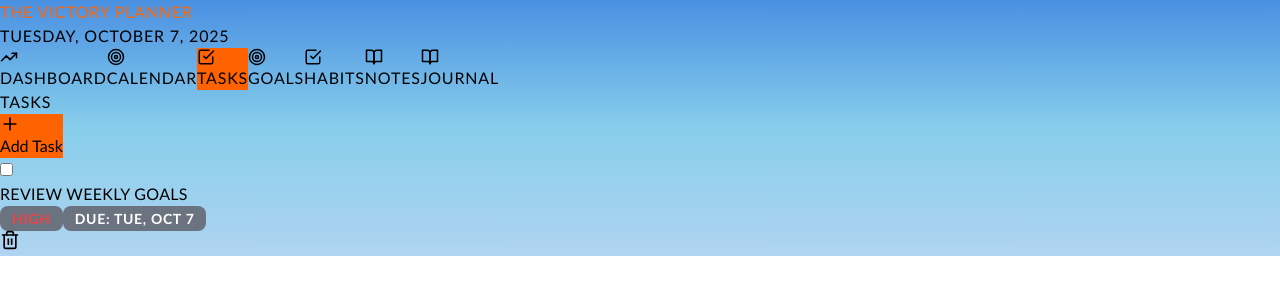
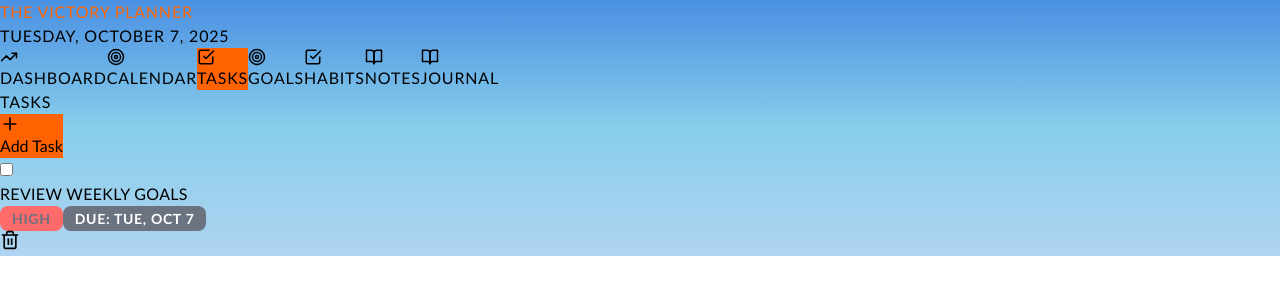
Before and after one commit to crazytigerwin/victory-planner, a React (Vite) app: page / in a window 1280 px wide. Both pictures are taken after a click on the button "TASKS". Shown: the top 300 px of the page. Built offline with nearby package versions, Linux system fonts and the light colour scheme; the HTML template or start-up script is replaced by a standard one.

Commit message:
Improved journal section with edit and delete features

```diff
--- a/src/App.jsx
+++ b/src/App.jsx
@@ -319,9 +319,22 @@ export default function VictoryPlanner() {
   const totalToday = todayTasks.length;
 
   const getPriorityColor = (priority) => {
-    if (priority === 'high') return '#EF4444';
-    if (priority === 'medium') return '#EAB308';
-    return '#10B981';
+    if (priority === 'high') return '#FF6B6B';
+    if (priority === 'medium') return '#DFFF00';
+    return '#00D100';
+  };
+
+  const getPriorityStyle = (priority) => {
+    return {
+      backgroundColor: getPriorityColor(priority),
+      color: '#6B7280',
+      padding: '4px 12px',
+      borderRadius: '8px',
+      fontSize: '14px',
+      fontWeight: 'bold',
+      textTransform: 'uppercase',
+      letterSpacing: '0.05em'
+    };
   };
 
   return (
@@ -331,9 +344,8 @@ export default function VictoryPlanner() {
     }}>
       <div className="bg-black/30 backdrop-blur-sm border-b border-orange-500/20">
         <div className="max-w-7xl mx-auto px-4 py-6">
-          <div className="flex justify-between items-center">
-            <div className="flex-1">
-              <h1 className="text-4xl font-bold text-center" style={{
+          <div className="flex flex-col gap-4">
+            <h1 className="text-3xl md:text-4xl font-bold text-center" style={{
               background: 'linear-gradient(to right, #FF6200, #FF8C00)',
               WebkitBackgroundClip: 'text',
               WebkitTextFillColor: 'transparent',
@@ -341,30 +353,27 @@ export default function VictoryPlanner() {
             }}>
               THE VICTORY PLANNER
             </h1>
-              <p className="text-center text-orange-300 mt-2" style={{ textTransform: 'uppercase', letterSpacing: '0.05em' }}>{formatDate(currentDate)}</p>
-            </div>
-            <div className="flex gap-2">
+            <p className="text-center text-orange-300 text-sm md:text-base" style={{ textTransform: 'uppercase', letterSpacing: '0.05em' }}>{formatDate(currentDate)}</p>
             {isGoogleInitialized && (
-                <>
+              <div className="flex justify-center gap-2">
                 {isGoogleSignedIn ? (
                   <>
-                      <button onClick={syncFromGoogleCalendar} className="flex items-center gap-2 px-3 py-2 rounded-lg hover:opacity-90 transition-all text-white text-sm font-bold" style={{ backgroundColor: '#10B981' }}>
-                        <CalendarIcon size={16} />
+                    <button onClick={syncFromGoogleCalendar} className="flex items-center gap-2 px-3 py-2 rounded-lg hover:opacity-90 transition-all text-white text-xs md:text-sm font-bold" style={{ backgroundColor: '#10B981' }}>
+                      <CalendarIcon size={14} />
                       SYNC
                     </button>
-                      <button onClick={handleGoogleSignOut} className="flex items-center gap-2 px-3 py-2 rounded-lg hover:opacity-90 transition-all text-white text-sm font-bold" style={{ backgroundColor: '#6B7280' }}>
+                    <button onClick={handleGoogleSignOut} className="flex items-center gap-2 px-3 py-2 rounded-lg hover:opacity-90 transition-all text-white text-xs md:text-sm font-bold" style={{ backgroundColor: '#6B7280' }}>
                       SIGN OUT
                     </button>
                   </>
                 ) : (
-                    <button onClick={handleGoogleSignIn} className="flex items-center gap-2 px-3 py-2 rounded-lg hover:opacity-90 transition-all text-white text-sm font-bold" style={{ backgroundColor: '#FF6200' }}>
-                      <CalendarIcon size={16} />
-                      CONNECT GOOGLE CALENDAR
+                  <button onClick={handleGoogleSignIn} className="flex items-center gap-2 px-3 py-2 rounded-lg hover:opacity-90 transition-all text-white text-xs md:text-sm font-bold" style={{ backgroundColor: '#FF6200' }}>
+                    <CalendarIcon size={14} />
+                    CONNECT GOOGLE
                   </button>
                 )}
-                </>
+              </div>
             )}
-            </div>
           </div>
         </div>
       </div>
@@ -495,7 +504,12 @@ export default function VictoryPlanner() {
                   {todayTasks.map(task => (
                     <div key={task.id} className="flex items-center gap-2 bg-black/20 p-3 rounded-lg">
                       <input type="checkbox" checked={task.completed} onChange={() => toggleTask(task.id)} className="w-5 h-5 rounded" style={{ accentColor: '#FF6200' }} />
+                      <div className="flex-1 flex items-center gap-2">
                         <span className={task.completed ? 'line-through text-gray-400' : ''} style={{ textTransform: 'uppercase', letterSpacing: '0.02em' }}>{task.text}</span>
+                        <span style={getPriorityStyle(task.priority)} className="text-xs">
+                          {task.priority}
+                        </span>
+                      </div>
                     </div>
                   ))}
                   {todayTasks.length === 0 && <p className="text-gray-400 text-center py-4">No tasks for today</p>}
@@ -543,16 +557,7 @@ export default function VictoryPlanner() {
                   <div className="flex-1">
                     <p className={`text-lg mb-2 ${task.completed ? 'line-through text-gray-400' : ''}`} style={{ textTransform: 'uppercase', letterSpacing: '0.02em' }}>{task.text}</p>
                     <div className="flex gap-2">
-                      <span style={{
-                        backgroundColor: '#6B7280',
-                        color: getPriorityColor(task.priority),
-                        padding: '4px 12px',
-                        borderRadius: '8px',
-                        fontSize: '14px',
-                        fontWeight: 'bold',
-                        textTransform: 'uppercase',
-                        letterSpacing: '0.05em'
-                      }}>
+                      <span style={getPriorityStyle(task.priority)}>
                         {task.priority}
                       </span>
                       <span style={{
```
Lines whose indentation alone changed are shown as unchanged.
